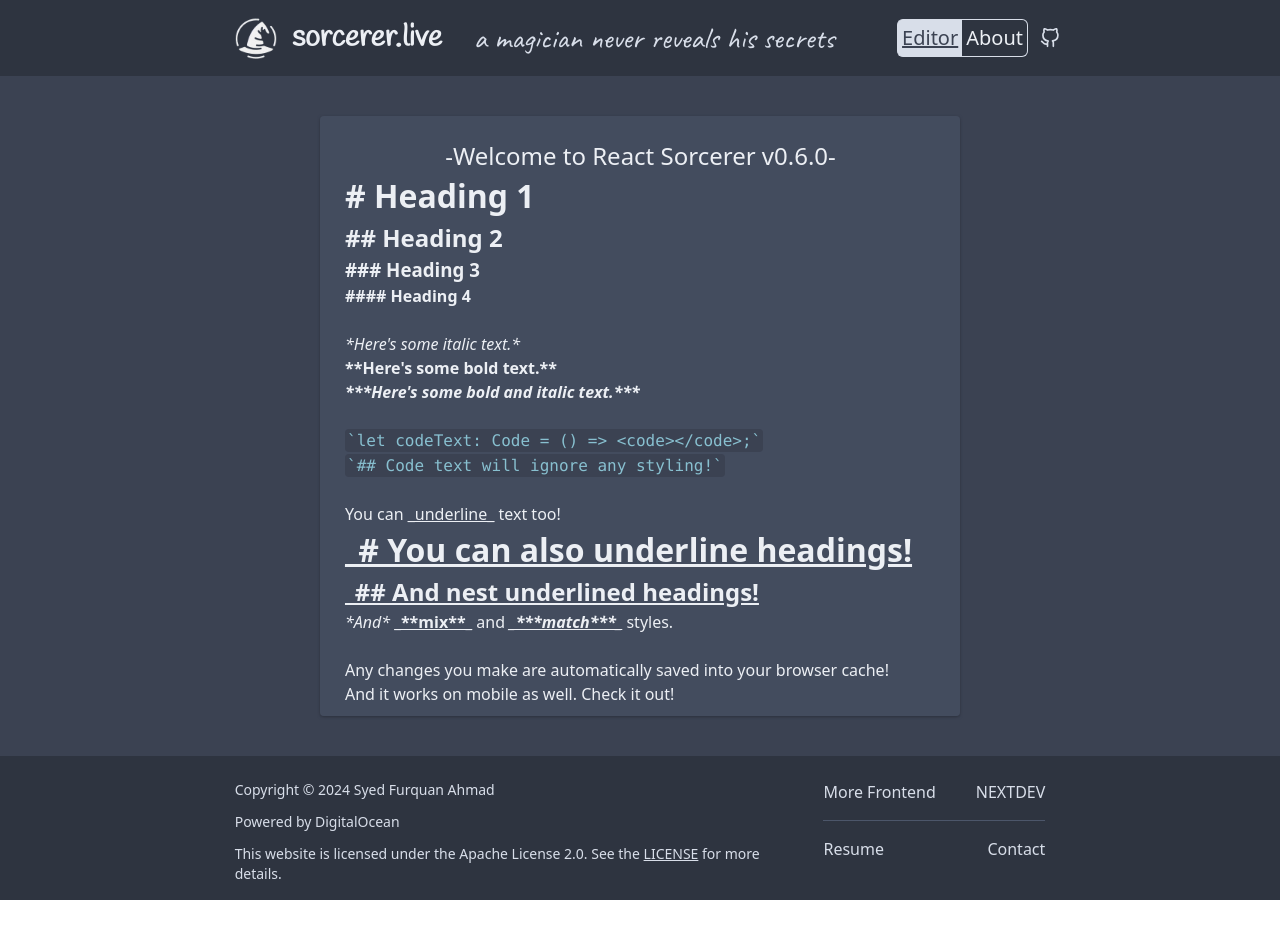
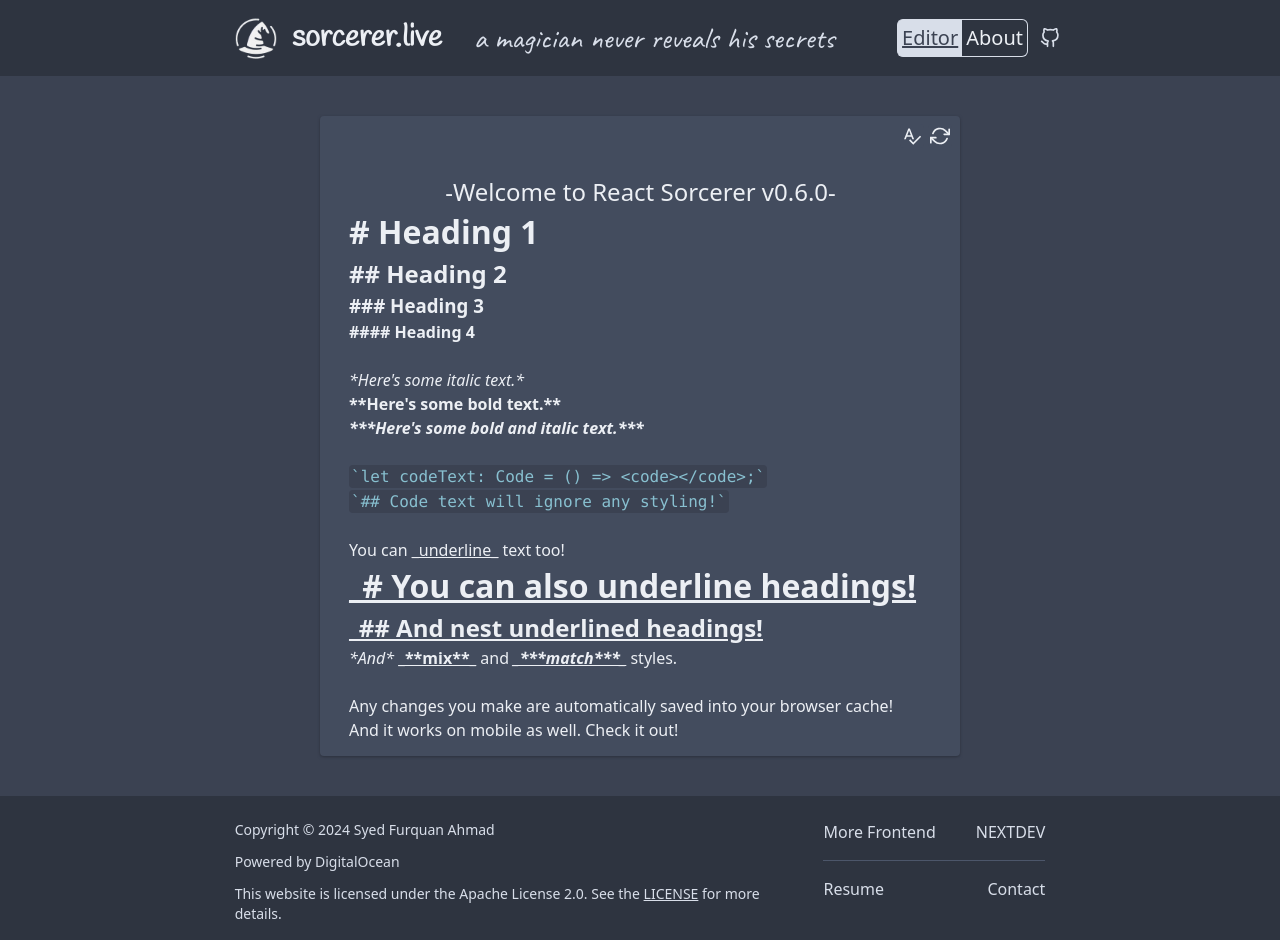
Before and after one commit to furquan-lp/react-sorcerer, a React (Vite) app: page / in a window 1280 px wide. Before the commit the page ends 900 px from the top, so only its background shows below. Built offline with nearby package versions, Linux system fonts and the light colour scheme.

Commit message:
Added spellcheck and reset icon buttons

```diff
--- a/src/components/Editor.tsx
+++ b/src/components/Editor.tsx
@@ -1,6 +1,10 @@
 import { useEffect, useState } from 'react';
-import { Editor, EditorState, CompositeDecorator, ContentBlock, ContentState, DraftDecoratorComponentProps, DraftDecorator } from 'draft-js';
+import {
+  Editor, EditorState, CompositeDecorator, ContentBlock, ContentState, DraftDecoratorComponentProps, DraftDecorator
+} from 'draft-js';
 import 'draft-js/dist/Draft.css';
+import { MdOutlineSpellcheck } from 'react-icons/md';
+import { FiRefreshCw } from 'react-icons/fi';
 
 //const StyledSpan = ({ style, offsetKey, children }: {
 //  style: string, offsetKey: string, children: React.ReactNode
@@ -84,10 +88,15 @@ export default function RSEditor({ text, lsKey }: { text?: string | undefined, l
   }
 
   return (
-    <div className='editor my-10 p-6 shadow shadow-nord0 rounded bg-nord2 text-nord6 min-h-96 max-h-[75vh]
-     overflow-scroll'>
-      <Editor editorState={editorState} onChange={handleEditorState} placeholder='You can begin typing...'
-        spellCheck={true} />
+    <div className='my-10 md:p-1 shadow shadow-nord0 rounded bg-nord2 text-nord6'>
+      <span className='flex items-center justify-end gap-x-1 m-1'>
+        <MdOutlineSpellcheck className='text-xl md:text-2xl bg-nord2 p-0.5 rounded hover:bg-nord3 cursor-pointer' />
+        <FiRefreshCw className='text-xl md:text-2xl bg-nord2 p-0.5 rounded hover:bg-nord3 cursor-pointer' />
+      </span>
+      <div className='editor min-h-96 max-h-[75vh] overflow-scroll p-6'>
+        <Editor editorState={editorState} onChange={handleEditorState} placeholder='You can begin typing...'
+          spellCheck={true} />
+      </div>
     </div>
   );
 }
```
